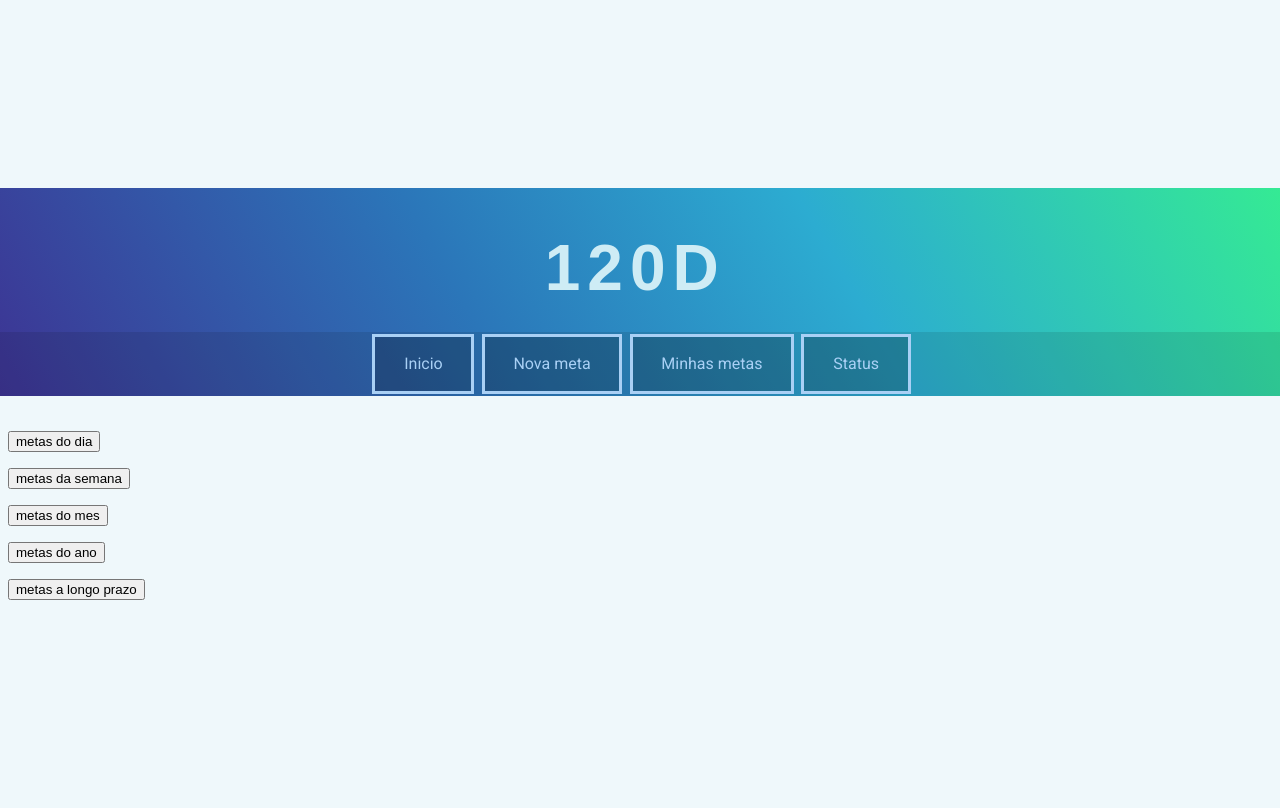
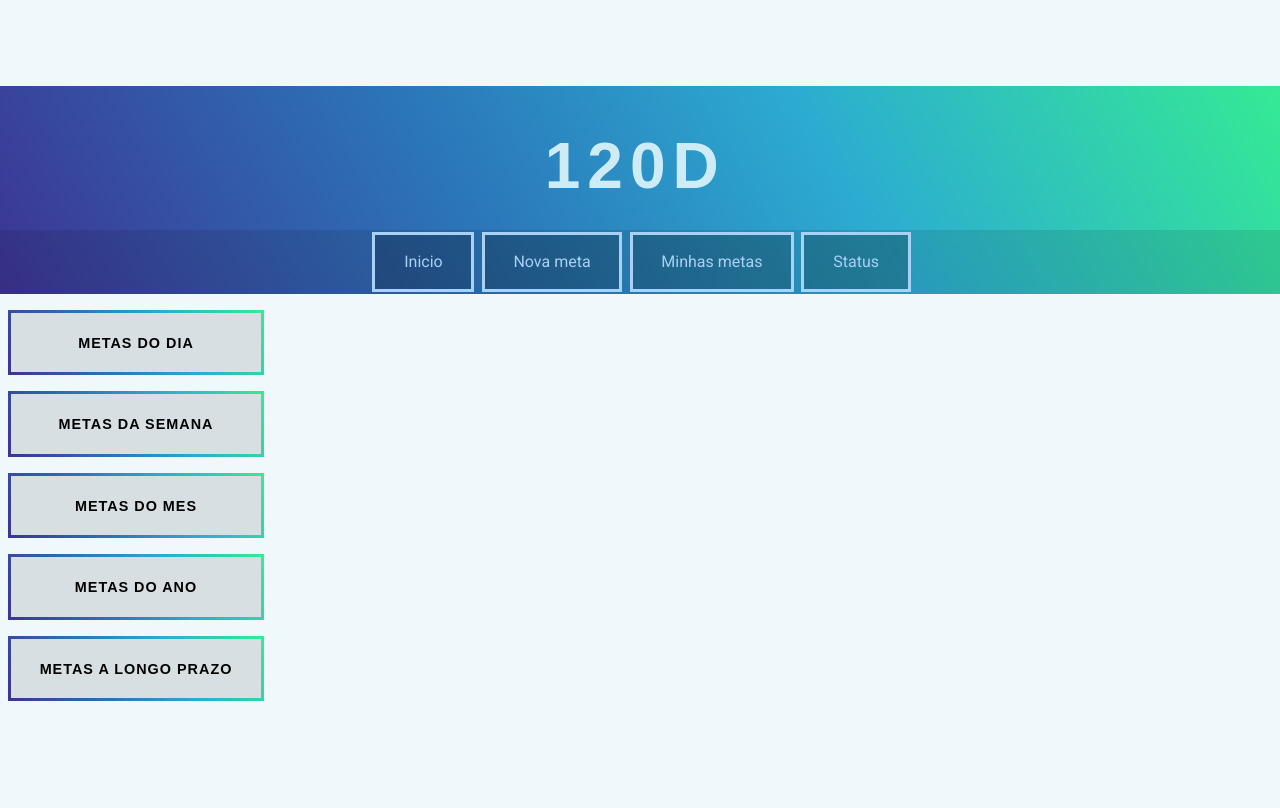
Before and after one commit to tricknp/120D, a PHP site: page /home.html in a window 1280 px wide. Run offline with PHP 8.4, Linux system fonts and the light colour scheme; some web fonts are replaced.

Commit message:
Update home_page.css

```diff
--- a/_CSS/home_page.css
+++ b/_CSS/home_page.css
@@ -44,59 +44,38 @@ a{
 /*----------------------*
  *    Section Style     *
  *----------------------*/
-section{
-  background-color: #E0E0F8;
-  margin: 0 0 0 -1%;
-}
-
 /*----------------------*
  *     Page: Inicio;    *
  *----------------------*/
-#home{
- display: inline;
+.buttonHome {
+  padding: 1.7%;
+  width: 20%;
+  background: rgba(0,0,0,.1);
+  border: 0.225em solid;
+  border-image: linear-gradient(60deg, #3d3393 0%, #2b76b9 37%, #2cacd1 65%, #35eb93 100%);
+  border-image-slice: 2;
+  font-weight: 900;
+  color: #000;
+  text-transform: uppercase;
+  font-size: 0.9em;
+  letter-spacing: 1px;
+  cursor: pointer;
 }
+
+.buttonHome:hover {
+  background-image: linear-gradient(60deg, #3d3393 0%, #2b76b9 37%, #2cacd1 65%, #35eb93 100%);
+  color: #fff;
+}
+
+
+
 
 /*----------------------*
  *   Page: Nova Meta;   *
  *----------------------*/
-#new{
-  height: 70%;
-  width: 101%;
-  display: none;
-}
-
-.formMeta{
-  text-align: left;
-  color: #A9D0F5;
-}
-
-.divMeta{
-  background-image:linear-gradient(60deg, #3d3393 0%, #2b76b9 37%, #2cacd1 65%, #35eb93 100%);
-  border-radius:.25em;
-  box-shadow:0 0 .25em rgba(0,0,0,.25);
-  box-sizing:border-box;
-  left:50%;
-  top:65%;
-  padding:10vmin 25vmin;
-  position:absolute;
-  text-align:left;
-  transform:translate(-50%, -50%);
-}
-
-.btn2{
-  padding: .9em;
-}
-
 /*----------------------*
  * Page: Minhas metas;  *
  *----------------------*/
-#my{
-display: none;
-}
-
 /*----------------------*
  *     Page: Status;    *
  *----------------------*/
-#status{
-display: none;
-}
```
